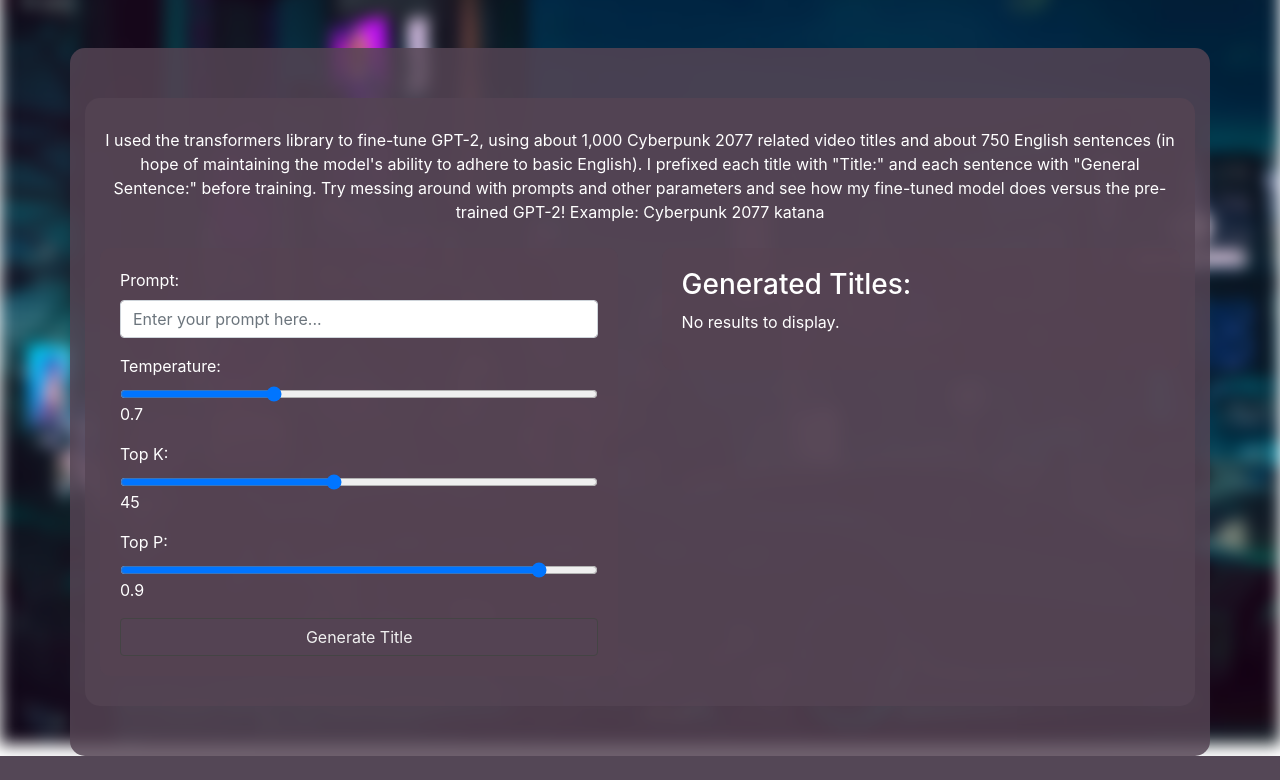
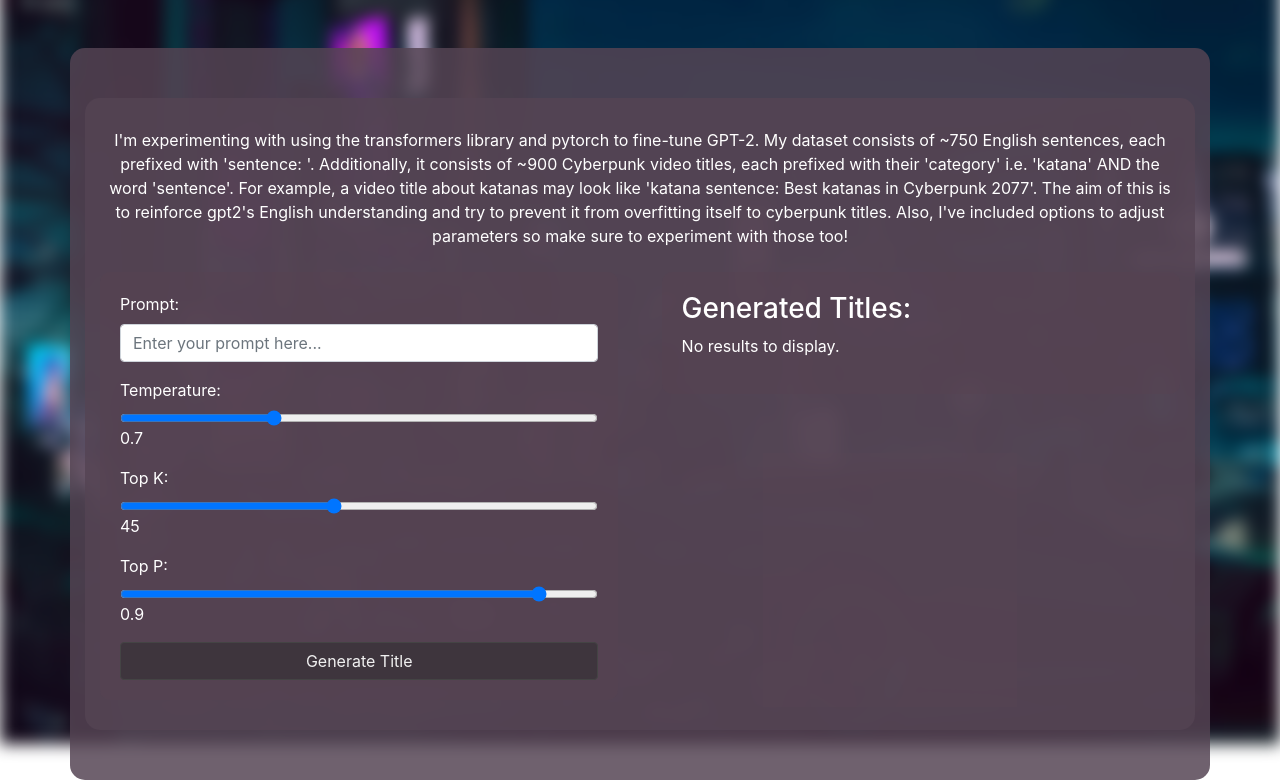
Before and after one commit to douglasbogle/CyberpunkGen, a Flask app: page / in a window 1280 px wide. Shown: the part 56-836 px from the top of the page. Before the commit the page ends 812 px from the top, so only its background shows below. Run offline with Flask 3, Linux system fonts and the light colour scheme; some libraries are stand-ins or nearby versions.

Commit message:
edited ome sttyles and project description

```diff
--- a/app.py
+++ b/app.py
@@ -4,7 +4,6 @@
 from flask_sqlalchemy import SQLAlchemy
 from models import db, User, Video
 from generate import TitleGenerator
-import git
 
 
 app = Flask(__name__)
@@ -21,7 +20,7 @@
         temperature = float(request.form['temperature'])
         top_k = int(request.form['top_k'])
         top_p = float(request.form['top_p'])
-        # Grab the users selected prompt and parameters!
+        # Grab the users prompt and parameters
 
         generator = TitleGenerator()
         fine_tuned_titles, pretrained_titles = generator.gen_titles(prompt, temperature, top_k, top_p)
@@ -31,17 +30,5 @@
     return render_template('generate.html')
 
 
-@app.route("/update_server", methods=['POST'])
-def webhook():
-    if request.method == 'POST':
-        repo = git.Repo('/home/cyberpunkgen/CyberpunkGen')
-        origin = repo.remotes.origin
-        origin.pull()
-        return 'Updated PythonAnywhere successfully', 200
-    else:
-        return 'Wrong event type', 400
-
-
 if __name__ == '__main__':
-    port = int(os.environ.get("PORT", 5000))
-    app.run(host='0.0.0.0', port=port)
+    app.run(debug=True, host='0.0.0.0')
--- a/get_data.py
+++ b/get_data.py
@@ -113,11 +113,7 @@
     def save_to_db(self, video_dict):
         with app.app_context():
             for data in video_dict.values():
-
-
                 video_title, video_id, upload_time, view_count, video_tags = data
-                 # Store titles with a label to help model understand they are titles
-
                 upload_time = datetime.strptime(upload_time, '%Y-%m-%dT%H:%M:%SZ').date()
 
                 # Check if video_id already exists
@@ -150,4 +146,4 @@
 
 if __name__ == '__main__':
     data_handler = YoutubeDataHandler()
-    data_handler.get_videos(searches, categories)  # Use youtube searches from titles.py
+    data_handler.get_videos(searches, categories)  # Use youtube searches and categories from titles.py
--- a/models.py
+++ b/models.py
@@ -6,7 +6,7 @@
 db = SQLAlchemy()
 
 
-# Define DB models here
+# Define DB models here using ORM
 class User(db.Model, UserMixin):
     id = db.Column(db.Integer, primary_key=True)
     username = db.Column(db.String(20), unique=True, nullable=False)
--- a/static/styles.css
+++ b/static/styles.css
@@ -70,7 +70,7 @@
 
 /* Button styles */
 .btn, .btn-primary {
-    background-color: rgba(85, 68, 83, 0.845) !important; /* Updated color */
+    background-color: rgba(59, 52, 58, 0.845) !important; /* Updated color */
     color: #f0f0f0 !important;
     border: 1px solid #444 !important; /* Subtle border */
     border-radius: 5px; /* Rounded corners */
--- a/templates/generate.html
+++ b/templates/generate.html
@@ -7,10 +7,11 @@
 {% block content %}
 <div class="container text-white">
     <p class="text-center mb-4">
-        I used the transformers library to fine-tune GPT-2, using about 1,000 Cyberpunk 2077 related video titles and
-        about 750 English sentences (in hope of maintaining the model's ability to adhere to basic English). I prefixed each title with "Title:"
-        and each sentence with "General Sentence:" before training. Try messing around with prompts and other parameters and see how my
-        fine-tuned model does versus the pre-trained GPT-2! Example: Cyberpunk 2077 katana
+        I'm experimenting with using the transformers library and pytorch to fine-tune GPT-2. My dataset consists of ~750 English
+        sentences, each prefixed with 'sentence: '. Additionally, it consists of ~900 Cyberpunk video titles, each prefixed with their
+        'category' i.e. 'katana' AND the word 'sentence'. For example, a video title about katanas may look like 'katana sentence: Best
+        katanas in Cyberpunk 2077'. The aim of this is to reinforce gpt2's English understanding and try to prevent it from overfitting
+        itself to cyberpunk titles. Also, I've included options to adjust parameters so make sure to experiment with those too!
     </p>
 
     <div class="generate-container">
```
Also changed, not shown: generate.py (+2 -5 lines), train.py (+7 -20 lines).
